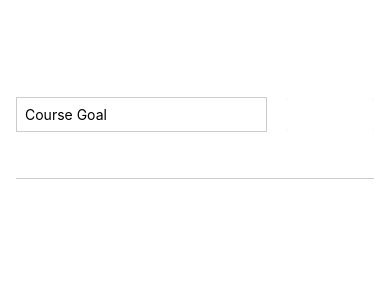
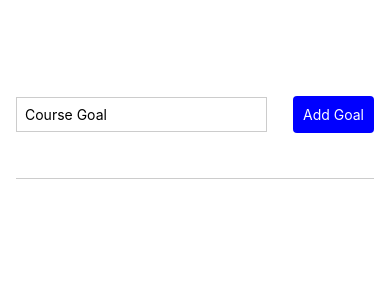
Before and after one commit to mohammedshahim/learn_react_native, a React Native app: screen / in a window 390 px wide. Shown: the top 300 px of the page. Built offline with nearby package versions, Linux system fonts and the light colour scheme.

Commit message:
added pressable components

```diff
--- a/App.js
+++ b/App.js
@@ -12,6 +12,13 @@ export default function App() {
       { text: enteredGoalText, id: Math.random().toString() },
     ]);
   };
+
+  const deleteGoalhandler = (id) => {
+    setCourseGoals((currentGoals) => {
+      return currentGoals.filter((goal) => goal.id !== id);
+    });
+  };
+
   return (
     <View style={styles.appContainer}>
       <GoalInput onAddGoal={addGoalHandler} />
@@ -21,7 +28,13 @@ export default function App() {
           data={courseGoals}
           keyExtractor={(item) => item.id}
           renderItem={(itemData) => {
-            return <GoalItem text={itemData.item.text} />;
+            return (
+              <GoalItem
+                text={itemData.item.text}
+                onDeleteItem={deleteGoalhandler}
+                id={itemData.item.id}
+              />
+            );
           }}
         />
       </View>
--- a/components/GoalInput.js
+++ b/components/GoalInput.js
@@ -1,5 +1,12 @@
 import { useState } from "react";
-import { StyleSheet, TextInput, View, Button } from "react-native";
+import {
+  StyleSheet,
+  TextInput,
+  View,
+  Button,
+  TouchableOpacity,
+  Text,
+} from "react-native";
 
 const GoalInput = (props) => {
   const [enteredGoalText, setEnteredGoalText] = useState("");
@@ -21,8 +28,13 @@ const GoalInput = (props) => {
         onChangeText={goalInputHandler}
         value={enteredGoalText}
       />
-      <View style={styles.button}>
-        <Button title="Add Goal" color={"white"} onPress={addGoalHandler} />
+      <View>
+        <TouchableOpacity
+          onPress={addGoalHandler}
+          style={{ backgroundColor: "blue", padding: 10, borderRadius: 4 }}
+        >
+          <Text style={{ color: "white" }}>Add Goal</Text>
+        </TouchableOpacity>
       </View>
     </View>
   );
@@ -47,9 +59,11 @@ const styles = StyleSheet.create({
     marginRight: 8,
     padding: 8,
   },
-  button: {
-    backgroundColor: "blue",
-    color: "white",
+  buttonContainer: {
+    backgroundColor: "white",
     borderRadius: 4,
   },
+  button: {
+    color: "blue",
+  },
 });
--- a/components/GoalItem.js
+++ b/components/GoalItem.js
@@ -1,9 +1,15 @@
-import { Text, View, StyleSheet } from "react-native";
+import { Text, View, StyleSheet, Pressable } from "react-native";
 
 const GoalItem = (props) => {
   return (
     <View style={styles.goalItem}>
-      <Text style={styles.goalText}>{props.text}</Text>
+      <Pressable
+        android_ripple={{ color: "#210644" }}
+        onPress={props.onDeleteItem.bind(this, props.id)}
+        style={({ pressed }) => pressed && styles.pressedItem}
+      >
+        <Text style={styles.goalText}>{props.text}</Text>
+      </Pressable>
     </View>
   );
 };
@@ -13,11 +19,15 @@ export default GoalItem;
 const styles = StyleSheet.create({
   goalItem: {
     margin: 8,
-    padding: 8,
+
     borderRadius: 6,
     backgroundColor: "#5e0acc",
   },
+  pressedItem: {
+    opacity: 0.5,
+  },
   goalText: {
     color: "white",
+    padding: 8,
   },
 });
```
